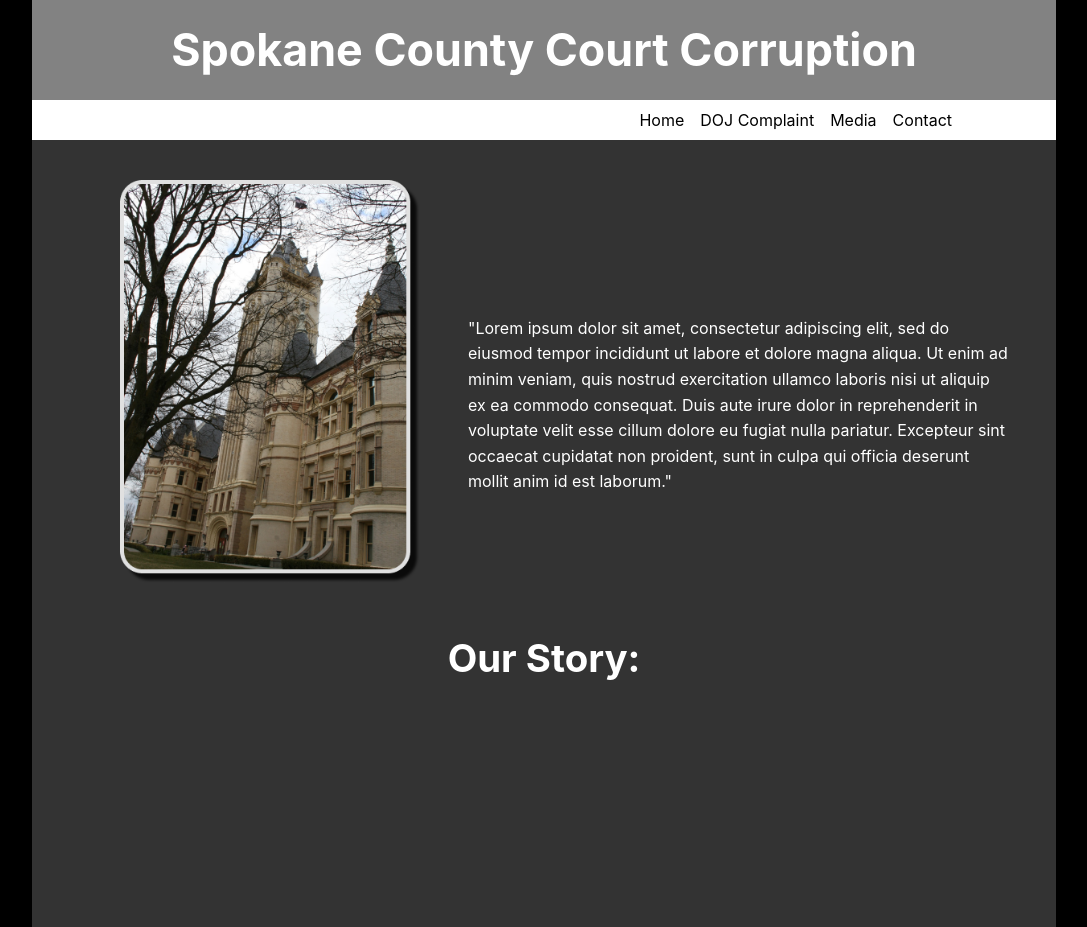
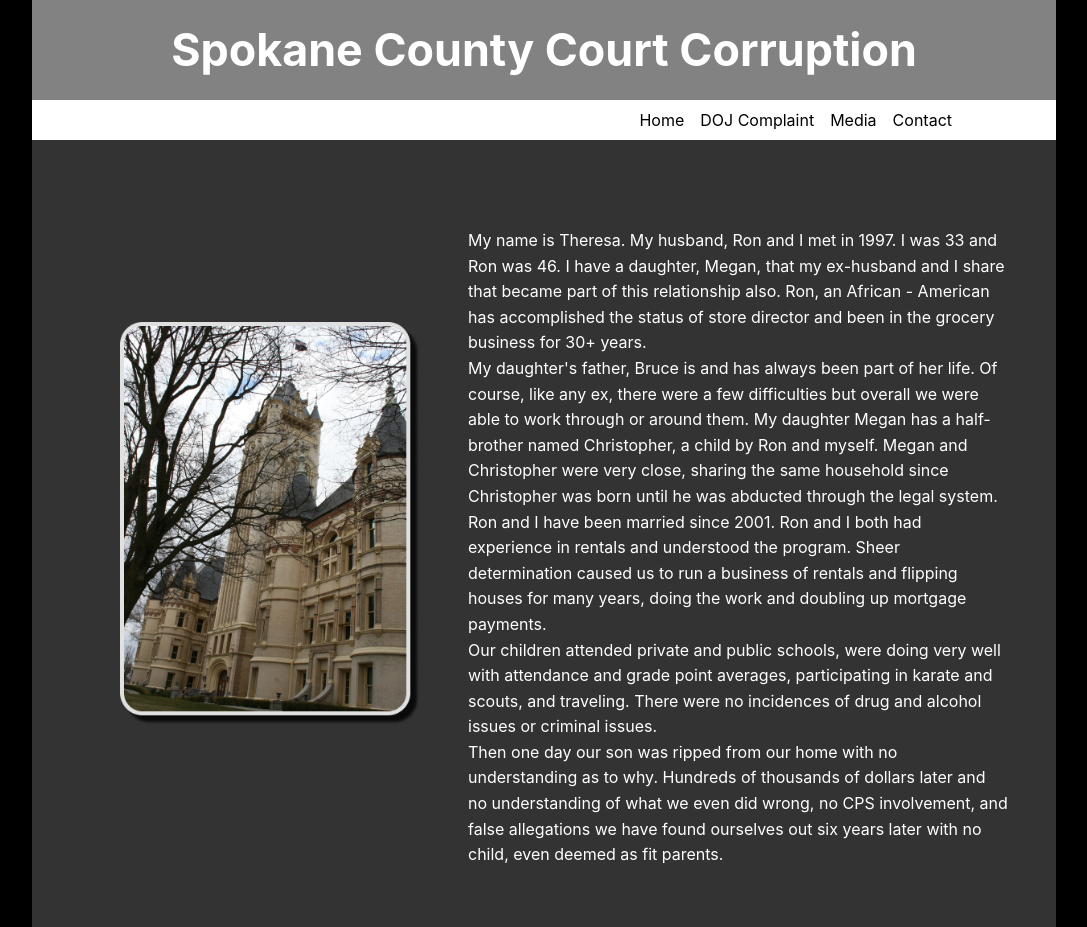
Before and after one commit to Koyamot/SpokaneCountyCourtCorruption, a React (Create React App) app in the folder client/: page / in a window 1280 px wide. Shown: the top 927 px of the page, without its empty margins (96-1183 px from the left). Built offline with nearby package versions, Linux system fonts and the light colour scheme.

Commit message:
added about me

```diff
--- a/client/src/components/DOJComplaint/DOJComplaint.js
+++ b/client/src/components/DOJComplaint/DOJComplaint.js
@@ -25,12 +25,13 @@ const Complaint = () => {
           </a>
         </span>
       </p>
-      <div>
+      <div className="complaint-file">
         <h3>Civil Rights Complaint</h3>
         <FileViewer
           fileType={type}
           filePath={file}
           error={onError}
+          target="_blank"
         />
       </div>
     </div>
--- a/client/src/components/DOJComplaint/DOJComplaint.scss
+++ b/client/src/components/DOJComplaint/DOJComplaint.scss
@@ -32,7 +32,19 @@
         #pg-viewer {
             p {
                 color: #000;
+                line-height: normal;
+            }
+            a {
+                padding: 0;
+                color: blue;
+                background-color: transparent;
+                font-weight: 500;
             }
         }
     }
+
+    .pg-viewer-wrapper :link, .pg-viewer-wrapper :visited {
+        text-decoration: none;
+    }
+
 }
--- a/client/src/components/Landing/Landing.js
+++ b/client/src/components/Landing/Landing.js
@@ -1,28 +1,47 @@
 import React from "react";
-import ReactPlayer from "react-player"
+import ReactPlayer from "react-player";
 
-import './Landing.scss'
-import courthouse from '../../images/courthouse.png'
+import "./Landing.scss";
+import courthouse from "../../images/courthouse.png";
 
 const Landing = () => {
   return (
     <div className="landing-div">
-
       <section className="description-box">
         <img src={courthouse} alt="Spokane Courthouse" />
         <div className="description">
           <p>
-                    "Lorem ipsum dolor sit amet, consectetur adipiscing elit, sed do eiusmod tempor incididunt ut labore et dolore magna aliqua. Ut enim ad minim veniam, quis nostrud exercitation ullamco laboris nisi ut aliquip ex ea commodo consequat. Duis aute irure dolor in reprehenderit in voluptate velit esse cillum dolore eu fugiat nulla pariatur. Excepteur sint occaecat cupidatat non proident, sunt in culpa qui officia deserunt mollit anim id est laborum."
+            My name is Theresa. My husband, Ron and I met in 1997. I was 33 and Ron was 46. I have a daughter,
+            Megan, that my ex-husband and I share that became part of this relationship also. Ron, an African - American has accomplished the status of store director and been in the grocery business for 30+ years.
+          </p>
+          <p>
+            My daughter's father, Bruce is and has always been part of her life. Of course, like any ex, there were a few difficulties but overall we
+            were able to work through or around them. My daughter Megan has a half-brother named Christopher, a child by Ron and myself. Megan and
+            Christopher were very close, sharing the same household since Christopher was born until he was abducted through the legal system.
+          </p>
+          <p>
+            Ron and I have been married since 2001. Ron and I both had experience in rentals and understood the program. Sheer determination caused us to run a business of rentals and flipping houses for many years, doing the work and doubling up mortgage
+            payments.
+          </p>
+          <p>
+            Our children attended private and public schools, were doing very well with attendance and grade point averages, participating in karate and scouts, and traveling. There were no incidences of drug and alcohol issues or criminal issues.
+          </p>
+          <p>
+            Then one day our son was ripped from our home with no understanding as to why. Hundreds of thousands of dollars later and no understanding of what we even did wrong, no CPS involvement, and
+            false allegations we have found ourselves out six years later with no child, even deemed as fit parents.
           </p>
         </div>
       </section>
       <section className="video-box">
         <h2>Our Story:</h2>
-                <ReactPlayer className="video" url="https://youtu.be/91D3_5H5Sz0" controls="true" />
+        <ReactPlayer
+          className="video"
+          url="https://youtu.be/91D3_5H5Sz0"
+          controls="true"
+        />
       </section>
-
     </div>
-    )
-}
+  );
+};
 
 export default Landing;
```
Also changed, not shown: client/src/components/About/About.js (added), 2 other files (tests, documents, lock files or other folders). Lines whose indentation alone changed are shown as unchanged.
